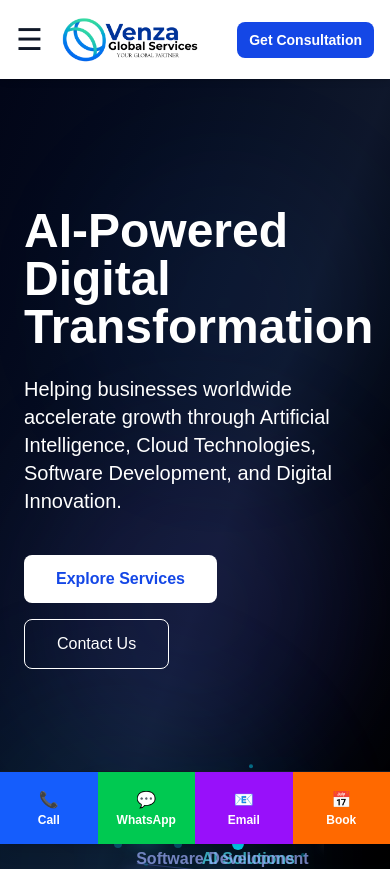
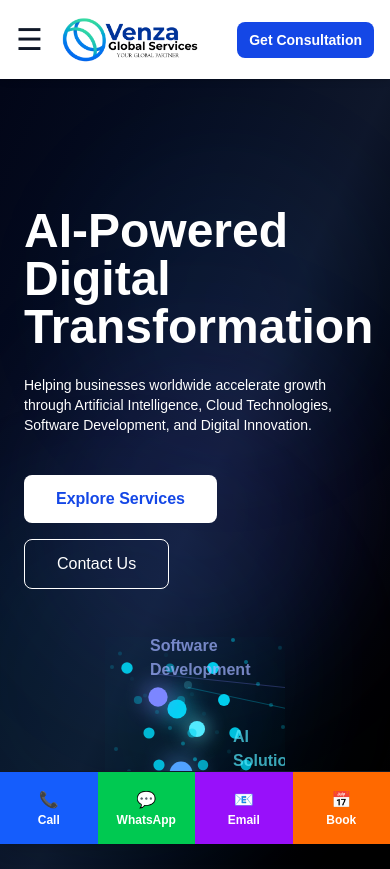
Before and after one commit to venzags/vgs-website, a Next.js app: page / in a window 390 px wide. Shown: the top 869 px of the page. Built offline with nearby package versions, Linux system fonts and the light colour scheme.

Commit message:
VGS V5.0 Responsive AI Network Hero Upgrade

```diff
--- a/src/app/page.tsx
+++ b/src/app/page.tsx
@@ -144,10 +144,10 @@ export default function Home() {
 
 <div className="relative z-10 max-w-7xl mx-auto">
 
-  <div className="grid lg:grid-cols-2 gap-12 items-center min-h-[600px]">
+  <div className="grid grid-cols-1 lg:grid-cols-2 gap-12 items-center min-h-[600px]lg:min-h-[600px]">
 
     {/* LEFT SIDE */}
-    <div className="text-left">
+    <div className="text-left order-1">
 
       <motion.h2
         initial={{ opacity: 0, y: 50 }}
@@ -158,7 +158,7 @@ export default function Home() {
         AI-Powered Digital Transformation
       </motion.h2>
 
-      <p className="text-xl mb-10">
+      <p className="text-sm md:text-xl mb-10">
         Helping businesses worldwide accelerate growth through
         Artificial Intelligence, Cloud Technologies,
         Software Development, and Digital Innovation.
@@ -177,12 +177,18 @@ export default function Home() {
     </div> {/* LEFT SIDE END */}
 
     {/* RIGHT SIDE */}
-    <div className="flex justify-center items-center mt-10 lg:mt-0">
+    <div className="flex justify-center items-center order-2 lg:order-none">
 
-      <div className="relative
-                w-[250px] h-[250px]
-                md:w-[350px] md:h-[350px]
-                lg:w-[500px] lg:h-[500px]">
+     <div
+  className="
+    relative
+    w-[180px] h-[180px]
+    sm:w-[220px] sm:h-[220px]
+    md:w-[350px] md:h-[350px]
+    lg:w-[500px] lg:h-[500px]
+    mx-auto
+  "
+>
   <VGSNetwork />
 </div>
 
```
